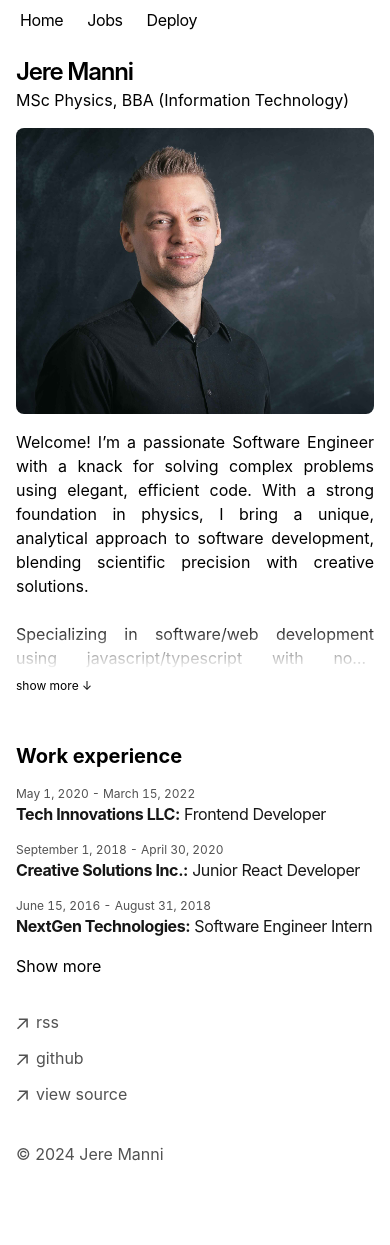
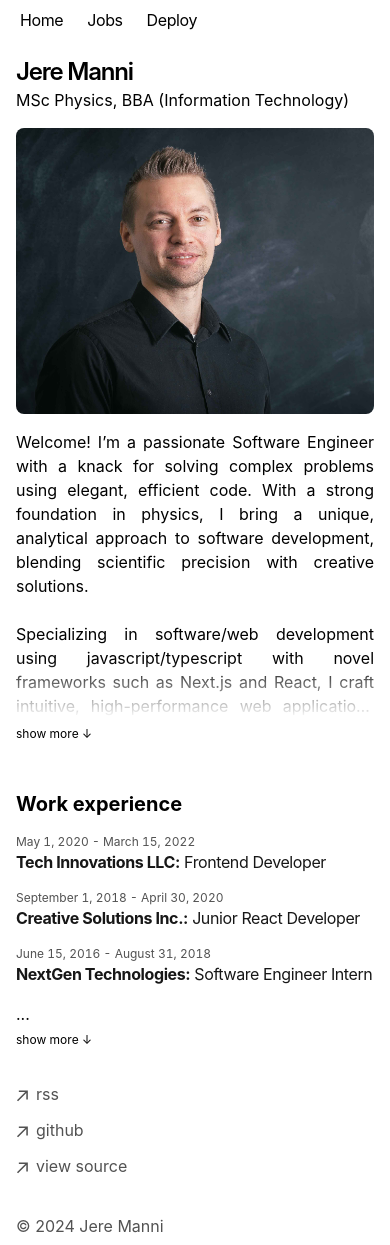
Before and after one commit to Jefishub/portfolio-nextjs, a Next.js app: page / in a window 390 px wide. Shown: the top 1245 px of the page. Built offline with nearby package versions, Linux system fonts and the light colour scheme.

Commit message:
tweaked how show more works

```diff
--- /dev/null
+++ b/app/components/ReadMoreWrapper.tsx
@@ -0,0 +1,14 @@
+'use client'
+import { useState } from "react"
+
+export const ReadMoreWrapper = ({ children }: { children: React.ReactNode }) => {
+    const [show, setShow] = useState(false)
+    return (
+        <div onClick={() => setShow(!show)} className="flex flex-col gap-2 cursor-pointer md:cursor-default text-justify">
+            <div className={` ${show ? '' : 'line-clamp-12 fadeout'}`}>
+                {children}
+            </div>
+            <p className="text-xs md:hidden">{show ? "show less ↑" : "show more ↓"}</p>
+        </div>
+    )
+}
--- a/app/components/jobs/Job.tsx
+++ b/app/components/jobs/Job.tsx
@@ -3,17 +3,23 @@ import { Job as JobType } from "app/type/types"
 import { formatDate } from "app/util/util"
 
 export const JobShort = ({ job }: { job: JobType }) => {
-    return <div className="w-full flex flex-col">
+    return <JobContainer>
         <DateBox start={job.startdt} end={job.enddt} />
         <EmployerAndTitleBox employer={job.employer} title={job.title} />
-    </div>
+    </JobContainer>
 }
 
 export const JobFull = ({ job }: { job: JobType }) => {
-    return <div className="w-full flex flex-col">
+    return <JobContainer>
         <DateBox start={job.startdt} end={job.enddt} />
         <EmployerAndTitleBox employer={job.employer} title={job.title} />
         <DescriptionBox desc={job.description} />
+    </JobContainer>
+}
+
+const JobContainer = ({ children }) => {
+    return <div className="w-full flex flex-col group hover:scale-[1.02]">
+        {children}
     </div>
 }
 
@@ -24,7 +30,7 @@ const DateBox = ({ start, end }: { start: Date, end: Date }) => {
 }
 
 const EmployerAndTitleBox = ({ employer, title }: { employer: string, title: string }) => {
-    return <p className="text-neutral-900 dark:text-neutral-100 tracking-tight">
+    return <p className="text-neutral-900 dark:text-neutral-100 tracking-tight group-hover:underline">
         <span className='font-bold'>{employer}:</span> {title}
     </p>
 }
--- a/app/components/jobs/JobsWrapper.tsx
+++ b/app/components/jobs/JobsWrapper.tsx
@@ -4,18 +4,23 @@ import { Jobs } from "./jobs"
 import { useState } from "react"
 import { Job } from "app/type/types"
 
+const JOBCOUNT = 3
+
 export const JobsWrapper = () => {
-    const [jobList, setJobList] = useState<Job[]>(jobs.slice(0, 3))
+    const [jobList, setJobList] = useState<Job[]>(jobs.slice(0, JOBCOUNT))
     const [show, setShow] = useState(false)
 
     const onClickAction = () => {
-        setJobList(!show ? jobs : jobs.slice(0, 3))
+        setJobList(!show ? jobs : jobs.slice(0, JOBCOUNT))
         setShow(!show)
     }
 
     return <div>
         <div className="text-xl mb-4 font-bold">Work experience</div>
         <Jobs allJobs={jobList} />
-        <button onClick={onClickAction}>Show more</button>
+        {!show && <div>...</div>}
+        <button onClick={onClickAction} className="text-xs cursor-pointer hover:scale-105">
+            {show ? "show less ↑" : "show more ↓"}
+        </button>
     </div>
 }
--- a/app/components/mainText.tsx
+++ b/app/components/mainText.tsx
@@ -1,11 +1,9 @@
-'use client'
-import { useState } from "react"
+import { ReadMoreWrapper } from "./ReadMoreWrapper"
 
 export const MainText = () => {
-    const [show, setShow] = useState(false)
     return (
-        <div onClick={() => setShow(!show)} className="flex flex-col gap-2 cursor-pointer text-justify">
-            <p className={` ${show ? '' : 'line-clamp-10 fadeout'}`} >
+        <ReadMoreWrapper>
+            <p>
                 Welcome! I’m a passionate Software Engineer with a knack for solving
                 complex problems using elegant, efficient code. With a strong foundation in physics,
                 I bring a unique, analytical approach to software development, blending scientific
@@ -20,7 +18,6 @@ export const MainText = () => {
                 <br></br><br></br>
                 {"with a little help from ChatGPT... of course ;)"}
             </p>
-            <p className="text-xs">{show ? "show less ↑" : "show more ↓"}</p>
-        </div>
+        </ReadMoreWrapper>
     )
 }
--- a/app/global.css
+++ b/app/global.css
@@ -173,8 +173,10 @@ table {
   /* Set track color */
 }
 
-.fadeout {
-  /* Mask gradient to fade out the content */
-  -webkit-mask-image: linear-gradient(to bottom, rgba(0, 0, 0, 1) 80%, rgba(0, 0, 0, 0));
-  mask-image: linear-gradient(to bottom, rgba(0, 0, 0, 1) 80%, rgba(0, 0, 0, 0));
+@media (max-width: 768px) {
+  .fadeout {
+    /* Mask gradient to fade out the content */
+    -webkit-mask-image: linear-gradient(to bottom, rgba(0, 0, 0, 1) 80%, rgba(0, 0, 0, 0));
+    mask-image: linear-gradient(to bottom, rgba(0, 0, 0, 1) 80%, rgba(0, 0, 0, 0));
+  }
 }
--- a/app/page.tsx
+++ b/app/page.tsx
@@ -1,4 +1,3 @@
-'use client'
 import Image from 'next/image'
 import myImage from '../public/img/JereWSP.jpg'
 import { MainText } from './components/mainText'
```
